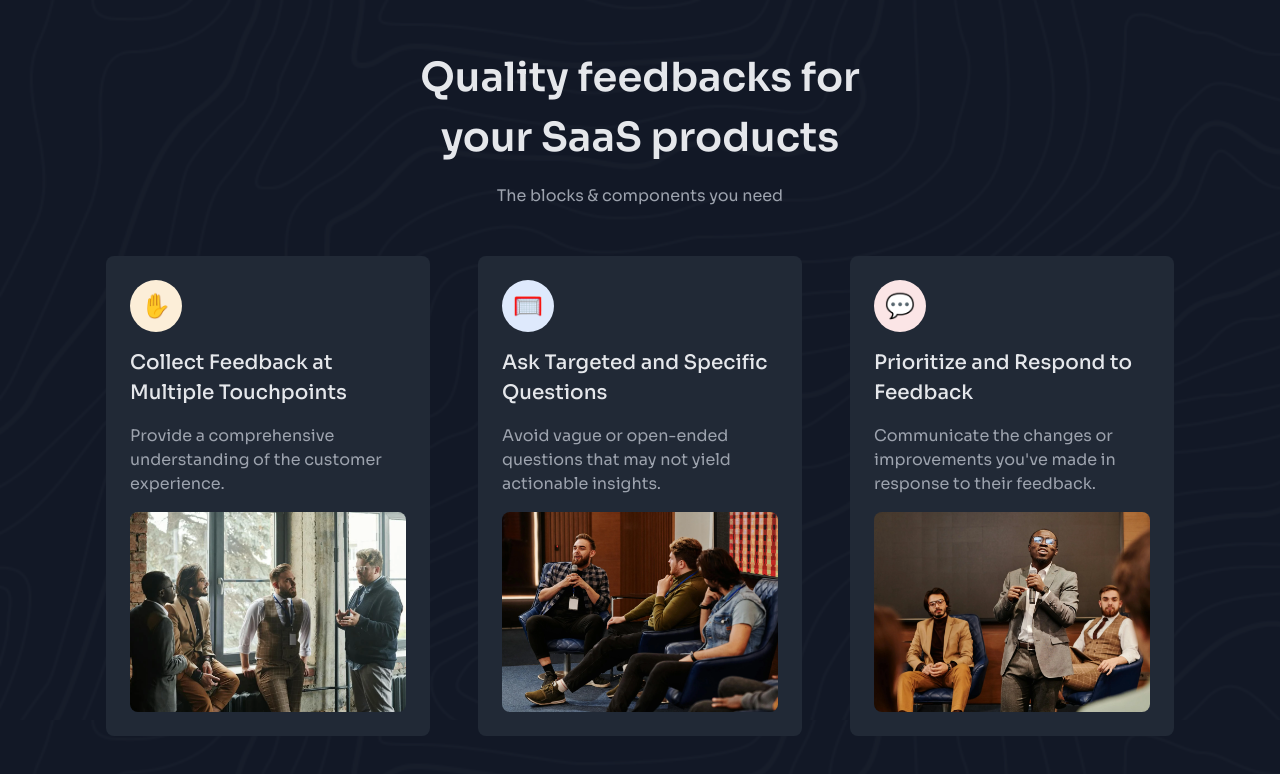
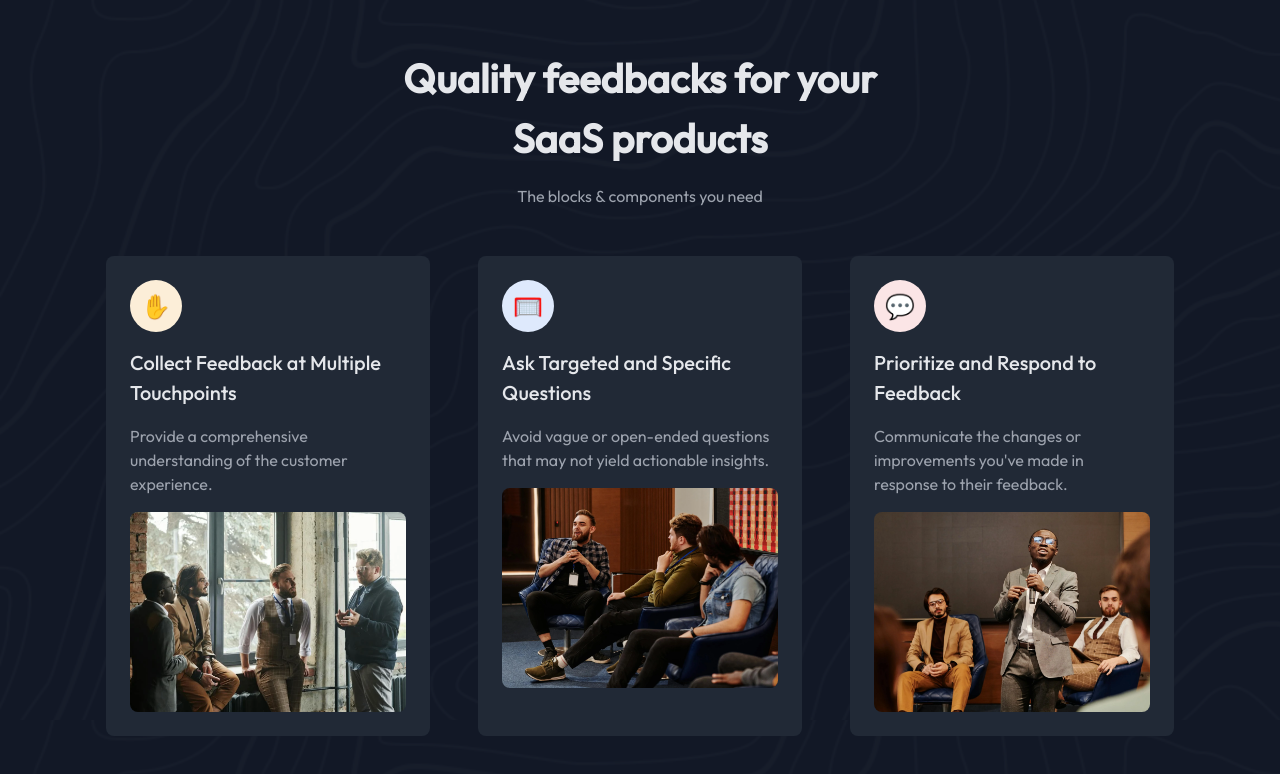
Before and after one commit to EdiedRamos/devchallenges, a Next.js app: page /feature-section in a window 1280 px wide. Shown: the top 774 px of the page. Built offline with nearby package versions, Linux system fonts and the light colour scheme.

Commit message:
feat: configure font

```diff
--- a/src/app/feature-section/(components)/rootLayout.tsx
+++ b/src/app/feature-section/(components)/rootLayout.tsx
@@ -1,8 +1,17 @@
 import { PropsWithChildren } from "react";
+
+import { Outfit } from "next/font/google";
+
+const outfit = Outfit({
+  subsets: ["latin"],
+  weight: ["100", "300", "400", "500"],
+});
 
 export function RootLayout({ children }: PropsWithChildren) {
   return (
-    <section className="bg-fs-bg bg-fs-black min-h-screen pb-10">
+    <section
+      className={`${outfit.className} bg-fs-bg bg-fs-black min-h-screen pb-10`}
+    >
       {children}
     </section>
   );
--- /dev/null
+++ b/src/app/feature-section/layout.tsx
@@ -0,0 +1,10 @@
+import type { Metadata } from "next";
+import type { PropsWithChildren } from "react";
+
+export const metadata: Metadata = {
+  title: "Feature Section",
+};
+
+export default function PropertyListingLayout({ children }: PropsWithChildren) {
+  return <body>{children}</body>;
+}
```
